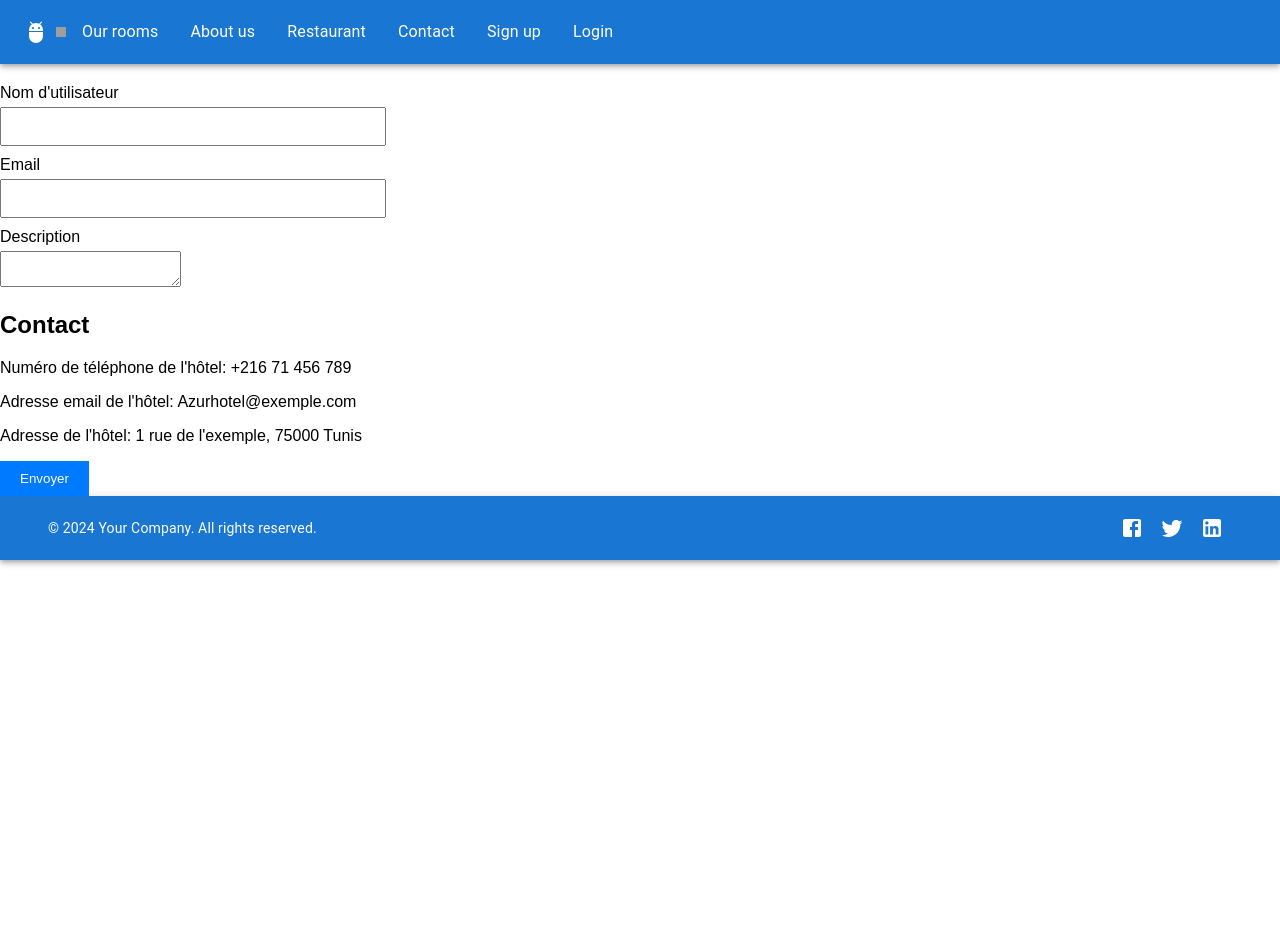
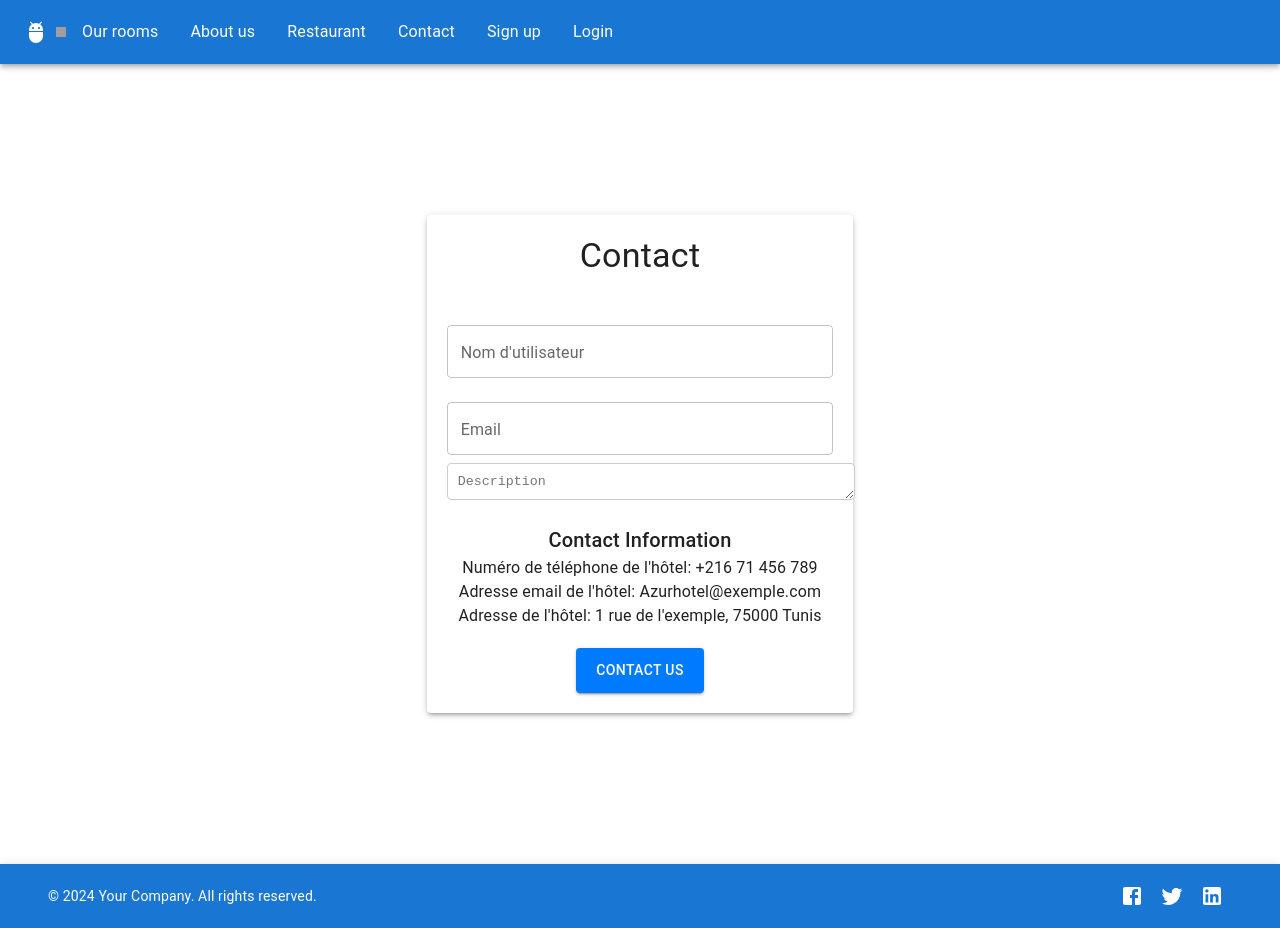
Before and after one commit to Rotana-Azur/RotanaAzur, a React (Create React App) app in the folder front-end/: page /contact in a window 1280 px wide. Before the commit the page ends 800 px from the top, so only its background shows below. Built offline with nearby package versions, Linux system fonts and the light colour scheme; grey boxes are pictures that could not be loaded.

Commit message:
final final

```diff
--- a/front-end/src/Components/HomePage.jsx
+++ b/front-end/src/Components/HomePage.jsx
@@ -22,7 +22,7 @@ const HomePage = () => {
       sx={{
         textAlign: 'center',
         mt: 4,
-        color: '#fff',
+        color: '#1976D2', // Blue color
         minHeight: '100vh',
         display: 'flex',
         flexDirection: 'column',
@@ -33,7 +33,7 @@ const HomePage = () => {
     >
       {/* First Section */}
       <Paper elevation={3} sx={{ padding: 3, marginBottom: 4, backgroundColor: 'transparent' }}>
-        <Typography variant="h4" component="h1" sx={{ marginBottom: 2 }}>
+        <Typography variant="h4" component="h1" sx={{ marginBottom: 2, fontFamily: 'Roboto Slab, serif' }}>
           Your Dream Stay Awaits
         </Typography>
         <Typography variant="subtitle1" sx={{ marginBottom: 4 }}>
@@ -46,7 +46,7 @@ const HomePage = () => {
 
       {/* Second Section */}
       <Paper elevation={3} sx={{ padding: 3, marginBottom: 4, backgroundColor: 'transparent' }}>
-        <Typography variant="h4" component="h2" sx={{ marginBottom: 2 }}>
+        <Typography variant="h4" component="h2" sx={{ marginBottom: 2, fontFamily: 'Roboto Slab, serif' }}>
           Explore Our Rooms
         </Typography>
         <Slider {...sliderSettings}>
@@ -69,7 +69,7 @@ const HomePage = () => {
 
       {/* Third Section */}
       <Paper elevation={3} sx={{ padding: 3, marginBottom: 4, backgroundColor: 'transparent' }}>
-        <Typography variant="h4" component="h2" sx={{ marginBottom: 2 }}>
+        <Typography variant="h4" component="h2" sx={{ marginBottom: 2, fontFamily: 'Roboto Slab, serif' }}>
           About Us
         </Typography>
         <Typography>
--- a/front-end/src/Components/NavBar.jsx
+++ b/front-end/src/Components/NavBar.jsx
@@ -32,7 +32,7 @@ function Navbar() {
 
   return (
     <AppBar position="static">
-      <Container maxWidth="xl" padding="0">
+      <Container maxWidth="xl">
         <Toolbar disableGutters>
           <AdbIcon sx={{ display: { xs: 'none', md: 'flex' }, mr: 1 }} />
           <Link to="/" style={{ textDecoration: 'none', color: 'inherit' }}>
--- a/front-end/src/Components/Room.jsx
+++ b/front-end/src/Components/Room.jsx
@@ -1,6 +1,7 @@
 import React, { useState, useEffect } from 'react';
 import { useParams, Link } from 'react-router-dom';
 import axios from 'axios';
+import { Typography, Button, CircularProgress, Paper } from '@mui/material';
 
 const Room = () => {
   const { id } = useParams();
@@ -20,19 +21,25 @@ const Room = () => {
   }, [id]);
 
   if (!room) {
-    return <div>Loading...</div>;
+    return <CircularProgress />;
   }
 
   return (
-    <div className="room-details">
-      <h2>{room.name}</h2>
-      <img src={room.imageUrl} alt={room.title} style={{ maxWidth: '100%' }} />
-      <p>{room.description}</p>
+    <Paper elevation={3} className="room-details" style={{ padding: '16px', maxWidth: '600px', margin: 'auto' }}>
+      <Typography variant="h4" gutterBottom>
+        {room.name}
+      </Typography>
+      <img src={room.imageUrl} alt={room.title} style={{ maxWidth: '100%', marginBottom: '16px' }} />
+      <Typography variant="body1" paragraph>
+        {room.description}
+      </Typography>
 
-      <Link to={`/rooms/${id}/reserve`}>
-        <button>Reserve</button>
+      <Link to={`/rooms/${id}/reserve`} style={{ textDecoration: 'none' }}>
+        <Button variant="contained" color="primary">
+          Reserve
+        </Button>
       </Link>
-    </div>
+    </Paper>
   );
 };
 
--- a/front-end/src/Components/allRooms.js
+++ b/front-end/src/Components/allRooms.js
@@ -1,6 +1,7 @@
 import React, { useState, useEffect } from 'react';
 import axios from 'axios';
 import { Link } from 'react-router-dom';
+import { Card, CardContent, Typography, Button, CardActions, Grid, CircularProgress } from '@mui/material';
 import RoomCard from './roomCard';
 
 const RoomList = () => {
@@ -19,14 +20,20 @@ const RoomList = () => {
     fetchRooms();
   }, []);
 
+  if (rooms.length === 0) {
+    return <CircularProgress />;
+  }
+
   return (
-    <div className="room-list">
+    <Grid container spacing={3} className="room-list">
       {rooms.map((room) => (
-        <Link key={room._id} to={`/rooms/${room._id}`}>
-          <RoomCard room={room} />
-        </Link>
+        <Grid item key={room._id} xs={12} sm={6} md={4}>
+          <Link to={`/rooms/${room._id}`} style={{ textDecoration: 'none' }}>
+            <RoomCard room={room} />
+          </Link>
+        </Grid>
       ))}
-    </div>
+    </Grid>
   );
 };
 
--- a/front-end/src/Components/contact.jsx
+++ b/front-end/src/Components/contact.jsx
@@ -1,10 +1,12 @@
-import React, { useState } from "react";
-import axios from "axios"
+import React, { useState } from 'react';
+import axios from 'axios';
+import { TextField, Button, Typography, Paper, Grid, TextareaAutosize } from '@mui/material';
+
 const ContactForm = () => {
   const [formData, setFormData] = useState({
-    username: "",
-    email: "",
-    description: "",
+    username: '',
+    email: '',
+    description: '',
   });
 
   const { username, email, description } = formData;
@@ -29,47 +31,58 @@ const ContactForm = () => {
   };
 
   return (
-
+    <Grid container justifyContent="center" alignItems="center" style={{ minHeight: '100vh' }}>
+      <Grid item xs={12} sm={8} md={6} lg={4}>
+        <Paper elevation={3} style={{ padding: '20px', textAlign: 'center' }}>
+          <Typography variant="h4" gutterBottom>
+            Contact
+          </Typography>
           <form onSubmit={onSubmit}>
-      <div>
-        <label htmlFor="username">Nom d'utilisateur</label>
-        <input
-          type="text"
+            <TextField
+              label="Nom d'utilisateur"
+              variant="outlined"
+              fullWidth
+              margin="normal"
               id="username"
               name="username"
               value={username}
               onChange={onChange}
             />
-      </div>
-      <div>
-        <label htmlFor="email">Email</label>
-        <input
+            <TextField
+              label="Email"
               type="email"
+              variant="outlined"
+              fullWidth
+              margin="normal"
               id="email"
               name="email"
               value={email}
               onChange={onChange}
             />
-      </div>
-      <div>
-        <label htmlFor="description">Description</label>
-        <textarea
+            <TextareaAutosize
+              rowsMin={4}
+              placeholder="Description"
               id="description"
               name="description"
               value={description}
               onChange={onChange}
+              style={{ width: '100%', marginBottom: '20px', padding: '10px', borderRadius: '4px', border: '1px solid #ccc' }}
             />
+
+            <div>
+              <Typography variant="h6">Contact Information</Typography>
+              <Typography>Numéro de téléphone de l'hôtel: +216 71 456 789</Typography>
+              <Typography>Adresse email de l'hôtel: Azurhotel@exemple.com</Typography>
+              <Typography>Adresse de l'hôtel: 1 rue de l'exemple, 75000 Tunis</Typography>
             </div>
 
-<div>
-<h2>Contact</h2>
-       <p>Numéro de téléphone de l'hôtel: +216  71 456 789</p>
-     <p>Adresse email de l'hôtel: Azurhotel@exemple.com</p>
-           <p>Adresse de l'hôtel: 1 rue de l'exemple, 75000 Tunis</p>
-</div>
-
-      <button type="submit">Envoyer</button>
+            <Button variant="contained" color="primary" type="submit" style={{ marginTop: '20px' }}>
+              Contact Us
+            </Button>
           </form>
+        </Paper>
+      </Grid>
+    </Grid>
   );
 };
 
--- a/front-end/src/Components/signUP.jsx
+++ b/front-end/src/Components/signUP.jsx
@@ -1,6 +1,8 @@
 import React, { useState } from 'react';
-import axios from "axios"
-import './styles/signUp.css'
+import axios from 'axios';
+import { Typography, TextField, Checkbox, Button, FormControlLabel, Paper, Grid } from '@mui/material';
+import './styles/signUp.css';
+
 const SignUp = () => {
   const [username, setUsername] = useState('');
   const [email, setEmail] = useState('');
@@ -25,32 +27,47 @@ const SignUp = () => {
   };
 
   return (
-    <div>
-      <h1>Sign Up</h1>
+    <Grid container justifyContent="center" alignItems="center" style={{ minHeight: '100vh' }}>
+      <Grid item xs={12} sm={8} md={6} lg={4}>
+        <Paper elevation={3} className="sign-up-container" style={{ padding: '20px', textAlign: 'center' }}>
+          <Typography variant="h4" gutterBottom>
+            Sign Up
+          </Typography>
           <form onSubmit={handleSubmit}>
-        <label>
-          Username:
-          <input type="text" value={username} onChange={(e) => setUsername(e.target.value)} />
-        </label>
-        <br />
-        <label>
-          Email:
-          <input type="email" value={email} onChange={(e) => setEmail(e.target.value)} />
-        </label>
-        <br />
-        <label>
-          Password:
-          <input type="password" value={password} onChange={(e) => setPassword(e.target.value)} />
-        </label>
-        <br />
-        <label>
-          Is Admin:
-          <input type="checkbox" checked={isAdmin} onChange={(e) => setIsAdmin(e.target.checked)} />
-        </label>
-        <br />
-        <button type="submit">Sign Up</button>
+            <TextField
+              label="Username"
+              variant="outlined"
+              fullWidth
+              margin="normal"
+              value={username}
+              onChange={(e) => setUsername(e.target.value)}
+            />
+            <TextField
+              label="Email"
+              type="email"
+              variant="outlined"
+              fullWidth
+              margin="normal"
+              value={email}
+              onChange={(e) => setEmail(e.target.value)}
+            />
+            <TextField
+              label="Password"
+              type="password"
+              variant="outlined"
+              fullWidth
+              margin="normal"
+              value={password}
+              onChange={(e) => setPassword(e.target.value)}
+            />
+
+            <Button variant="contained" color="primary" type="submit" style={{ marginTop: '20px' }}>
+              Sign Up
+            </Button>
           </form>
-    </div>
+        </Paper>
+      </Grid>
+    </Grid>
   );
 };
 
```
Lines whose indentation alone changed are shown as unchanged.
